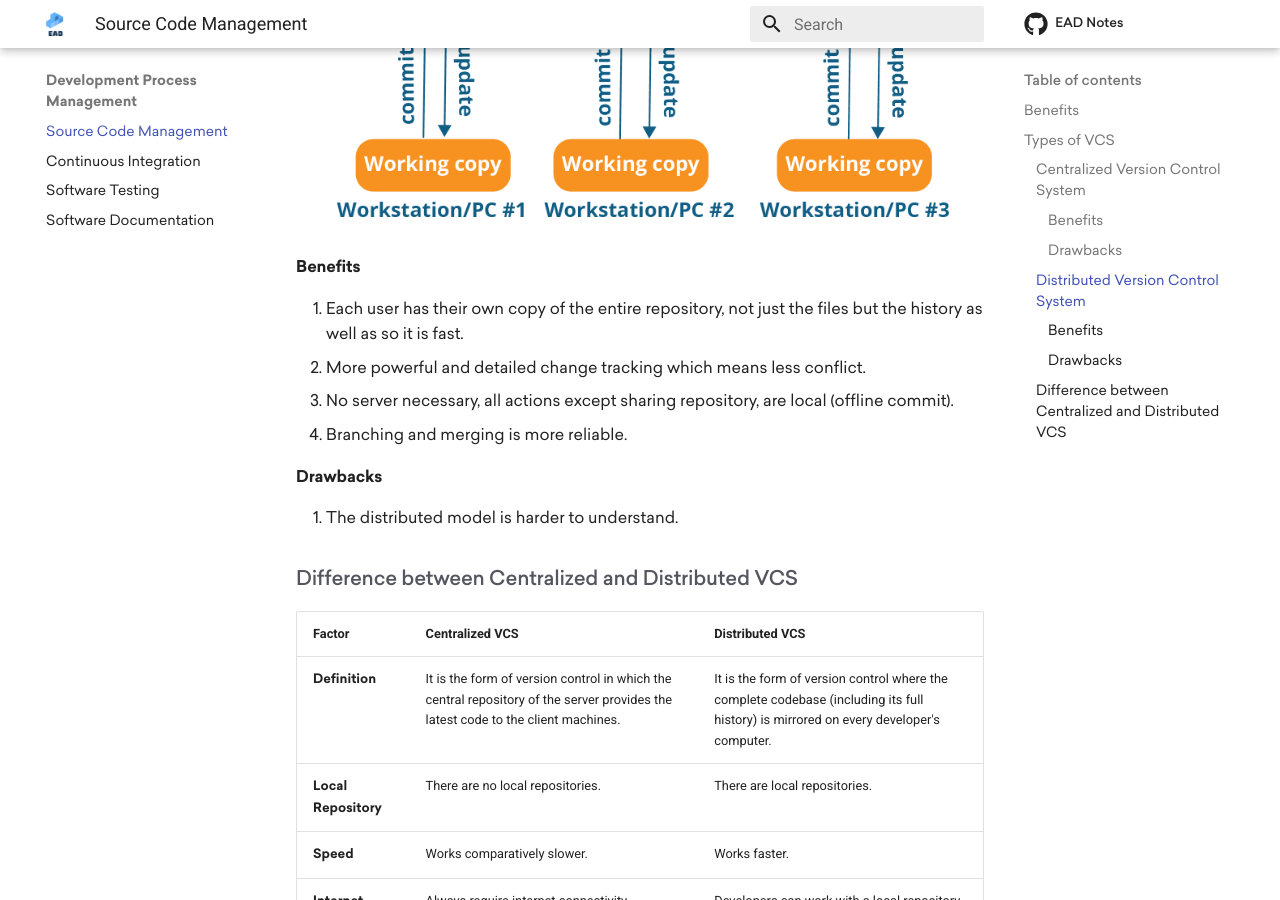
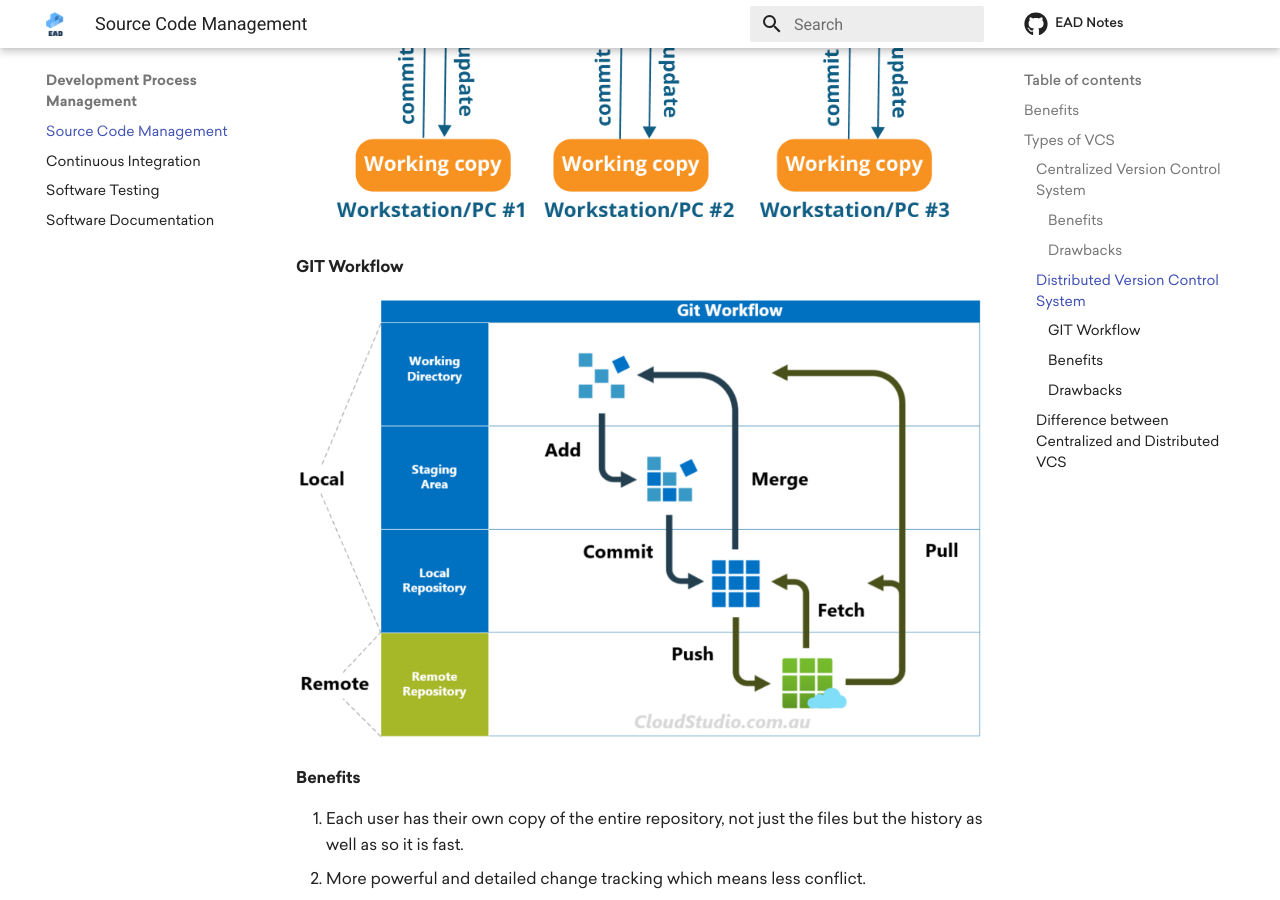
Before and after one commit to theArjun/ead-notes, an MkDocs documentation site: the page built from notes/development-process-management/source-code-management.md, in a window 1280 px wide and 900 px high, scrolled down 2178 px. Built offline with MkDocs 1.6.1 and Material for MkDocs 9.7.7, drawn with Linux system fonts in a browser that asks for light colours; comment, search, counter and statistics services are not loaded.

Commit message:
Add git workflow

```diff
--- a/notes/development-process-management/source-code-management.md
+++ b/notes/development-process-management/source-code-management.md
@@ -53,6 +53,9 @@ VCS helps with almost all aspects of a project, including:
 
 ![Distributed VCS](../assets/images/distributed-vcs.png)
 
+#### GIT Workflow
+![GIT Workflow](../assets/images/git-workflow.png)
+
 #### Benefits
 1. Each user has their own copy of the entire repository, not just the files but the history as well  as so it is fast.
 2. More powerful and detailed change tracking which means less conflict.
```
Also changed, not shown: notes/assets/images/git-workflow.png (added).
